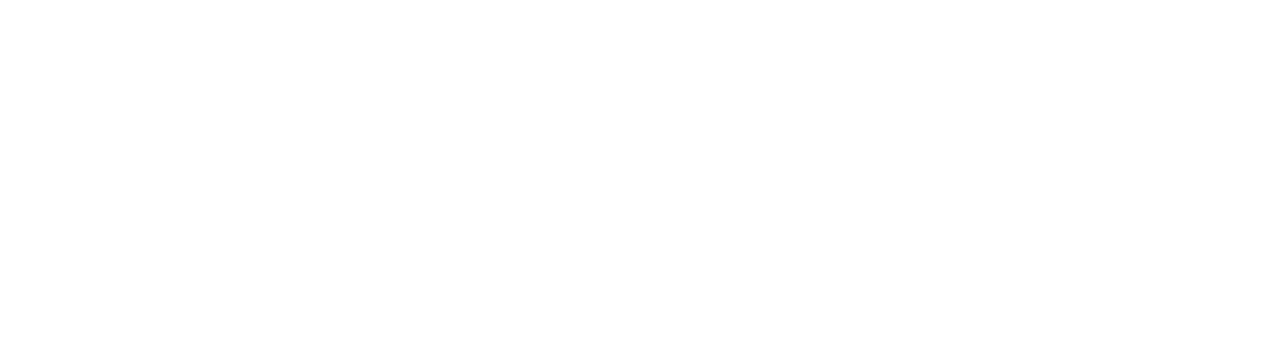
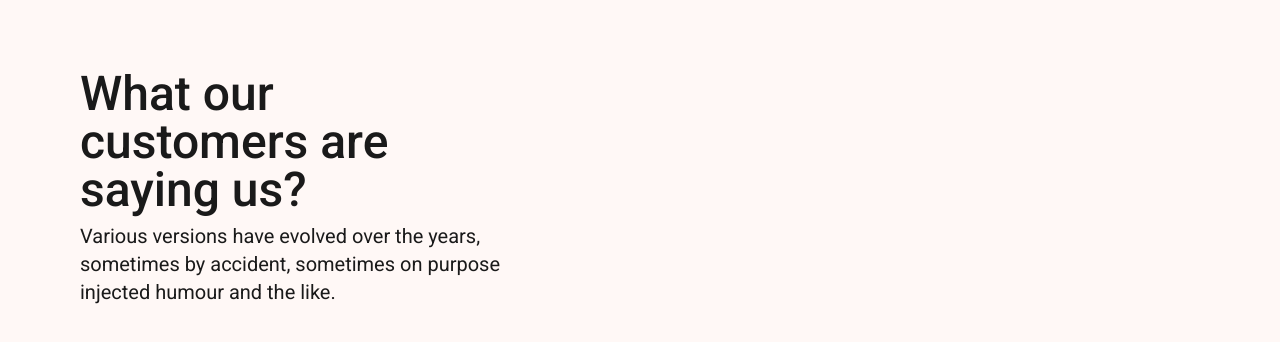
Before and after one commit to wellingtongmota/justhome, a Next.js app: page / in a window 1280 px wide. Shown: the part 3701-4043 px from the top of the page. Before the commit the page ends 3643 px from the top, so only its background shows below. Built offline with nearby package versions, Linux system fonts and the light colour scheme.

Commit message:
feat: criação componente Testimonials

```diff
--- a/app/page.tsx
+++ b/app/page.tsx
@@ -2,6 +2,7 @@
 import { FeaturedProperties } from "@/components/featured-properties"
 import { Hero } from "@/components/hero/hero"
 import { HowWorks } from "@/components/how-works"
+import { Testimonials } from "@/components/testimonials"
 import { WorkWithUs } from "@/components/work-with-us"
 
 export default function Home() {
@@ -12,6 +13,7 @@
       <FeaturedProperties />
       <CitiesProperties />
       <HowWorks />
+      <Testimonials />
     </div>
   )
 }
--- /dev/null
+++ b/components/testimonials/index.tsx
@@ -0,0 +1,19 @@
+export function Testimonials() {
+  return (
+    <div className="wrapper mx-auto bg-[#FFF8F6] py-8 md:py-16">
+      <div className="grid gap-4 sm:grid-cols-2">
+        <div className="space-y-2 p-4 sm:p-8 xl:p-16">
+          <h3 className="wrapper-title max-w-96">
+            What our customers are saying us?
+          </h3>
+          <p className="wrapper-subtitle">
+            Various versions have evolved over the years, sometimes by accident,
+            sometimes on purpose injected humour and the like.
+          </p>
+        </div>
+        {/* TODO: adicionar slider */}
+        <div className="p-4 sm:p-8 xl:p-16"></div>
+      </div>
+    </div>
+  )
+}
```
